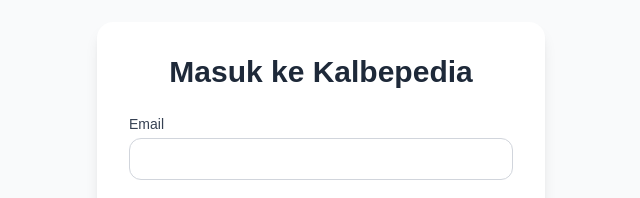
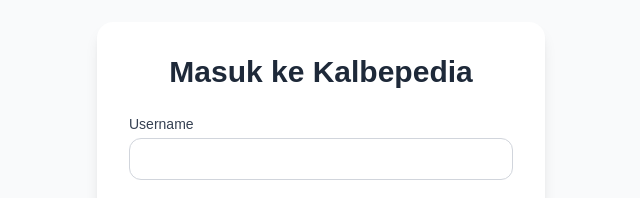
Before and after one commit to mrizalrizky/tech-test-kalbe-next, a Next.js app: page /login in a window 1280 px wide. Shown: the part 196-394 px from the top of the page, without its empty margins (319-959 px from the left). Built offline with nearby package versions, Linux system fonts and the light colour scheme.

Commit message:
login page

```diff
--- a/src/app/(auth)/login/page.js
+++ b/src/app/(auth)/login/page.js
@@ -4,14 +4,14 @@
 import Link from "next/link";
 import axios from "axios";
 import { useSelector } from "react-redux";
-import { useRouter } from "next/router";
+import { useRouter } from "next/navigation";
 
 export default function LoginPage() {
   const router = useRouter();
   // const { auth } = useSelector((state) => state.auth);
 
   const [form, setForm] = useState({
-    email: "",
+    username: "",
     password: "",
   });
 
@@ -22,13 +22,16 @@
   const handleSubmit = async (e) => {
     e.preventDefault();
 
+    console.log("FORMM", form);
     const response = await axios.post(
       "http://localhost:5130/api/v1/auth/login",
       {
-        Email: form.email,
+        Username: form.username,
         Password: form.password,
       }
     );
+
+    console.log("ERSPONSE", response);
 
     if (response.data.data) {
       router.push("/");
@@ -44,12 +47,12 @@
         <form onSubmit={handleSubmit} className="space-y-4">
           <div>
             <label className="block text-sm font-medium text-gray-700">
-              Email
+              Username
             </label>
             <input
-              type="email"
-              name="email"
-              value={form.email}
+              type="text"
+              name="username"
+              value={form.username}
               onChange={handleChange}
               required
               className="mt-1 block w-full px-4 py-2 border border-gray-300 rounded-xl focus:ring-2 focus:ring-blue-500 focus:outline-none"
```
